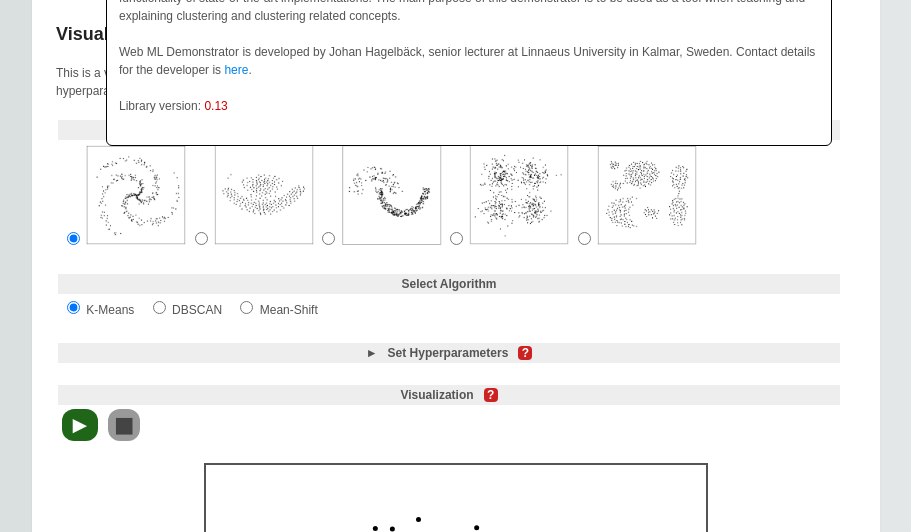
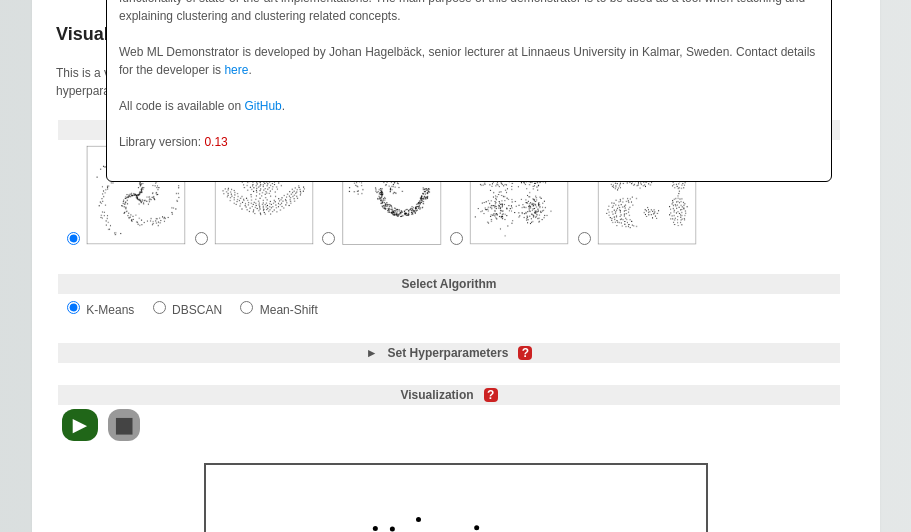
Before and after one commit to jhagelback/webclust, a plain HTML site: page index.html in a window 1280 px wide. Both pictures are taken after a click on the element "About". Shown: the part 244-776 px from the top of the page, without its empty margins (184-1095 px from the left). Drawn offline with Linux system fonts and the light colour scheme.

Commit message:
Minor updates

```diff
--- a/index.html
+++ b/index.html
@@ -159,6 +159,7 @@
           <br><br>
           Web ML Demonstrator is developed by Johan Hagelbäck, senior lecturer at Linnaeus University in Kalmar, Sweden. Contact details
           for the developer is <a href="https://lnu.se/personal/johan.hagelback/" target="_blank">here</a>.<br><br>
+          All code is available on <a href="https://github.com/jhagelback/webclust" target="_blank">GitHub</a>.<br><br>
           Library version: <span id="version" style="color:#c00;"></span>
           <br>&nbsp;
         </div>
```
